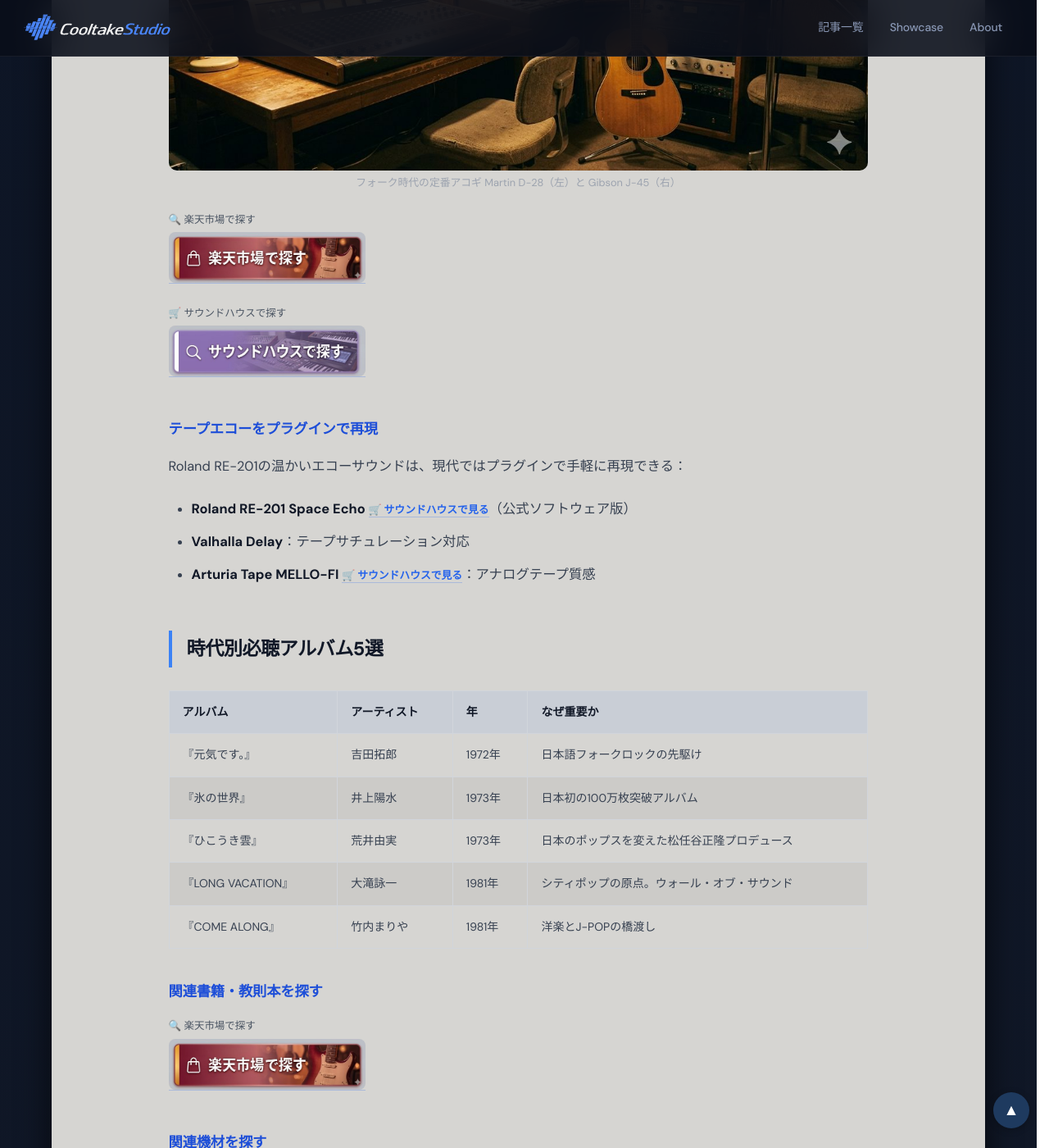
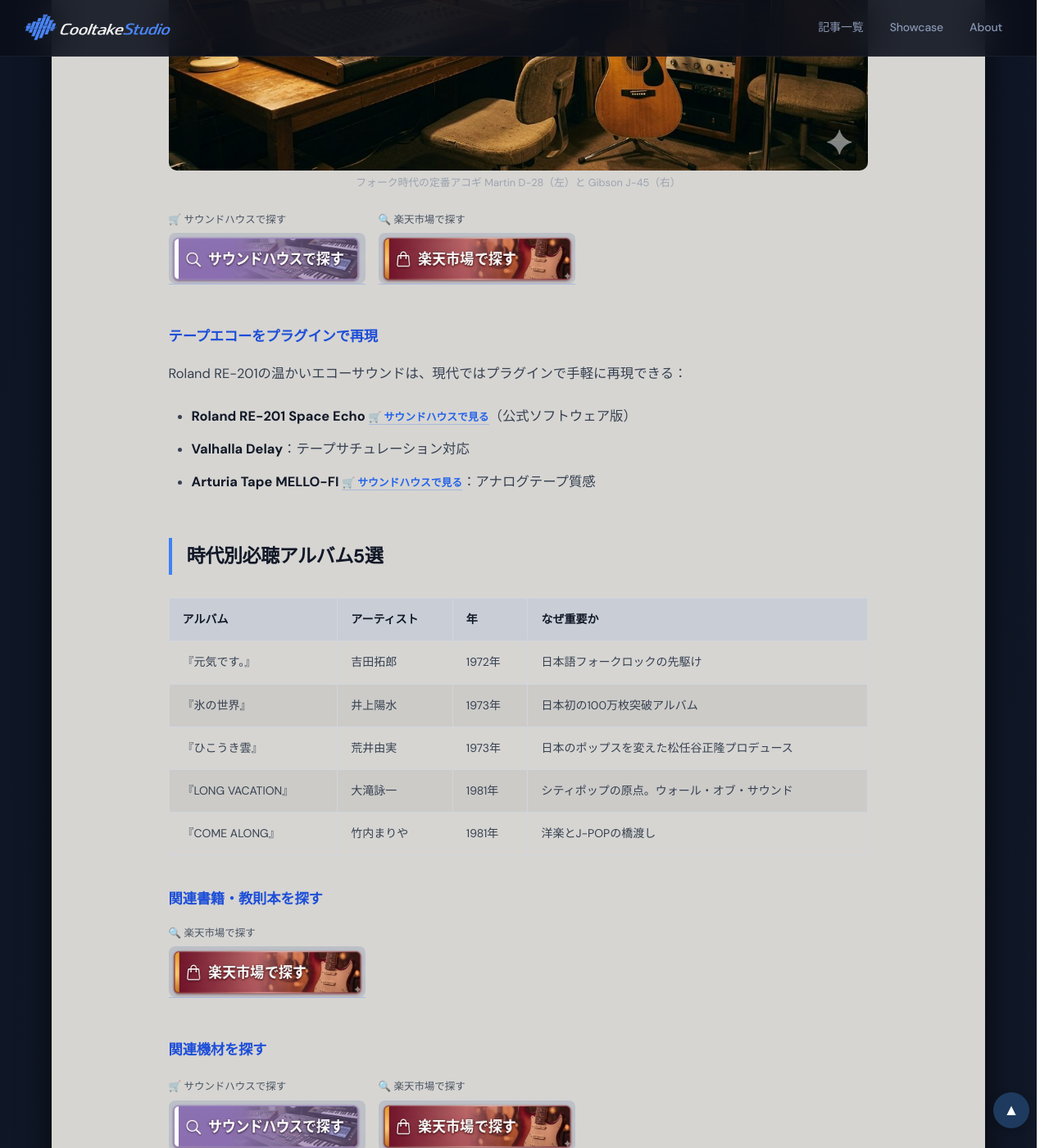
Before and after one commit to cooltake/cooltake-staging, a Jekyll site: the page built from _posts/2026-05-30-japan-music-02-folk-new-music.md, in a window 1280 px wide and 1400 px high, scrolled down 3681 px. Shown: the whole window at 82% size. Built offline with Jekyll 4.4.1, drawn with Linux system fonts in a browser that asks for light colours; some web fonts are replaced.

Commit message:
style: fix remaining button patterns in 2026-05-30-japan-music-02-folk-new-music.md

```diff
--- a/_posts/2026-05-30-japan-music-02-folk-new-music.md
+++ b/_posts/2026-05-30-japan-music-02-folk-new-music.md
@@ -89,9 +89,12 @@
 <figcaption style='font-size:.8rem;color:#9ca3af;text-align:center;margin-top:.3rem;'>フォーク時代の定番アコギ Martin D-28（左）と Gibson J-45（右）</figcaption>
 </figure>
 
-<div style="margin:.8rem 0;"><span style="display:block;font-size:.78rem;color:#4b5563;margin-bottom:3px;margin-top:6px;">🔍 楽天市場で探す</span>
-<a href="https://hb.afl.rakuten.co.jp/ichiba/0b15ddc7.28c5c9ed.0b15ddc8.5d23dd4d/?pc=https%3A%2F%2Fsearch.rakuten.co.jp%2Fsearch%2Fmall%2FMartin%20%E3%82%A2%E3%82%B3%E3%83%BC%E3%82%B9%E3%83%86%E3%82%A3%E3%83%83%E3%82%AF%E3%82%AE%E3%82%BF%E3%83%BC%2F" rel="nofollow" referrerpolicy="no-referrer-when-downgrade" style="display:inline-block;text-decoration:none;"><img src="/assets/images/btn-rakuten.jpg" alt="楽天市場で探す" width="240" style="height:auto;border-radius:8px;display:block;"></a></div><div style="margin:.8rem 0;"><span style="display:block;font-size:.78rem;color:#4b5563;margin-bottom:3px;margin-top:6px;">🛒 サウンドハウスで探す</span>
+<div style="display:flex;flex-wrap:wrap;gap:1rem;margin:1rem 0;">
+<div><span style="display:block;font-size:.78rem;color:#4b5563;margin-bottom:4px;">🛒 サウンドハウスで探す</span>
 <a href="https://h.accesstrade.net/sp/cc?rk=01001xqc00os63&url=https%3A%2F%2Fwww.soundhouse.co.jp%2Fsearch%2Findex%3Fs_category_cd%3D120" rel="nofollow" referrerpolicy="no-referrer-when-downgrade" style="display:inline-block;text-decoration:none;"><img src="/assets/images/btn-soundhouse.jpg" alt="サウンドハウスで探す" width="240" style="height:auto;border-radius:8px;display:block;"></a></div>
+<div><span style="display:block;font-size:.78rem;color:#4b5563;margin-bottom:4px;">🔍 楽天市場で探す</span>
+<a href="https://hb.afl.rakuten.co.jp/ichiba/0b15ddc7.28c5c9ed.0b15ddc8.5d23dd4d/?pc=https%3A%2F%2Fsearch.rakuten.co.jp%2Fsearch%2Fmall%2FMartin%20%E3%82%A2%E3%82%B3%E3%83%BC%E3%82%B9%E3%83%86%E3%82%A3%E3%83%83%E3%82%AF%E3%82%AE%E3%82%BF%E3%83%BC%2F" rel="nofollow" referrerpolicy="no-referrer-when-downgrade" style="display:inline-block;text-decoration:none;"><img src="/assets/images/btn-rakuten.jpg" alt="楽天市場で探す" width="240" style="height:auto;border-radius:8px;display:block;"></a></div>
+</div>
 
 ### テープエコーをプラグインで再現
 
@@ -119,9 +122,12 @@
 
 ### 関連機材を探す
 
-<div style="margin:.8rem 0;"><span style="display:block;font-size:.78rem;color:#4b5563;margin-bottom:3px;margin-top:6px;">🔍 楽天市場で探す</span>
-<a href="https://hb.afl.rakuten.co.jp/ichiba/0b15ddc7.28c5c9ed.0b15ddc8.5d23dd4d/?pc=https%3A%2F%2Fsearch.rakuten.co.jp%2Fsearch%2Fmall%2F%E3%82%A2%E3%82%B3%E3%83%BC%E3%82%B9%E3%83%86%E3%82%A3%E3%83%83%E3%82%AF%E3%82%AE%E3%82%BF%E3%83%BC%20Martin%2F" rel="nofollow" referrerpolicy="no-referrer-when-downgrade" style="display:inline-block;text-decoration:none;"><img src="/assets/images/btn-rakuten.jpg" alt="楽天市場で探す" width="240" style="height:auto;border-radius:8px;display:block;"></a></div><div style="margin:.8rem 0;"><span style="display:block;font-size:.78rem;color:#4b5563;margin-bottom:3px;margin-top:6px;">🛒 サウンドハウスで探す</span>
+<div style="display:flex;flex-wrap:wrap;gap:1rem;margin:1rem 0;">
+<div><span style="display:block;font-size:.78rem;color:#4b5563;margin-bottom:4px;">🛒 サウンドハウスで探す</span>
 <a href="https://h.accesstrade.net/sp/cc?rk=01001xqc00os63&url=https%3A%2F%2Fwww.soundhouse.co.jp%2Fsearch%2Findex%3Fs_category_cd%3D120" rel="nofollow" referrerpolicy="no-referrer-when-downgrade" style="display:inline-block;text-decoration:none;"><img src="/assets/images/btn-soundhouse.jpg" alt="サウンドハウスで探す" width="240" style="height:auto;border-radius:8px;display:block;"></a></div>
+<div><span style="display:block;font-size:.78rem;color:#4b5563;margin-bottom:4px;">🔍 楽天市場で探す</span>
+<a href="https://hb.afl.rakuten.co.jp/ichiba/0b15ddc7.28c5c9ed.0b15ddc8.5d23dd4d/?pc=https%3A%2F%2Fsearch.rakuten.co.jp%2Fsearch%2Fmall%2F%E3%82%A2%E3%82%B3%E3%83%BC%E3%82%B9%E3%83%86%E3%82%A3%E3%83%83%E3%82%AF%E3%82%AE%E3%82%BF%E3%83%BC%20Martin%2F" rel="nofollow" referrerpolicy="no-referrer-when-downgrade" style="display:inline-block;text-decoration:none;"><img src="/assets/images/btn-rakuten.jpg" alt="楽天市場で探す" width="240" style="height:auto;border-radius:8px;display:block;"></a></div>
+</div>
 
 ## フォークが残したもの
 
```
